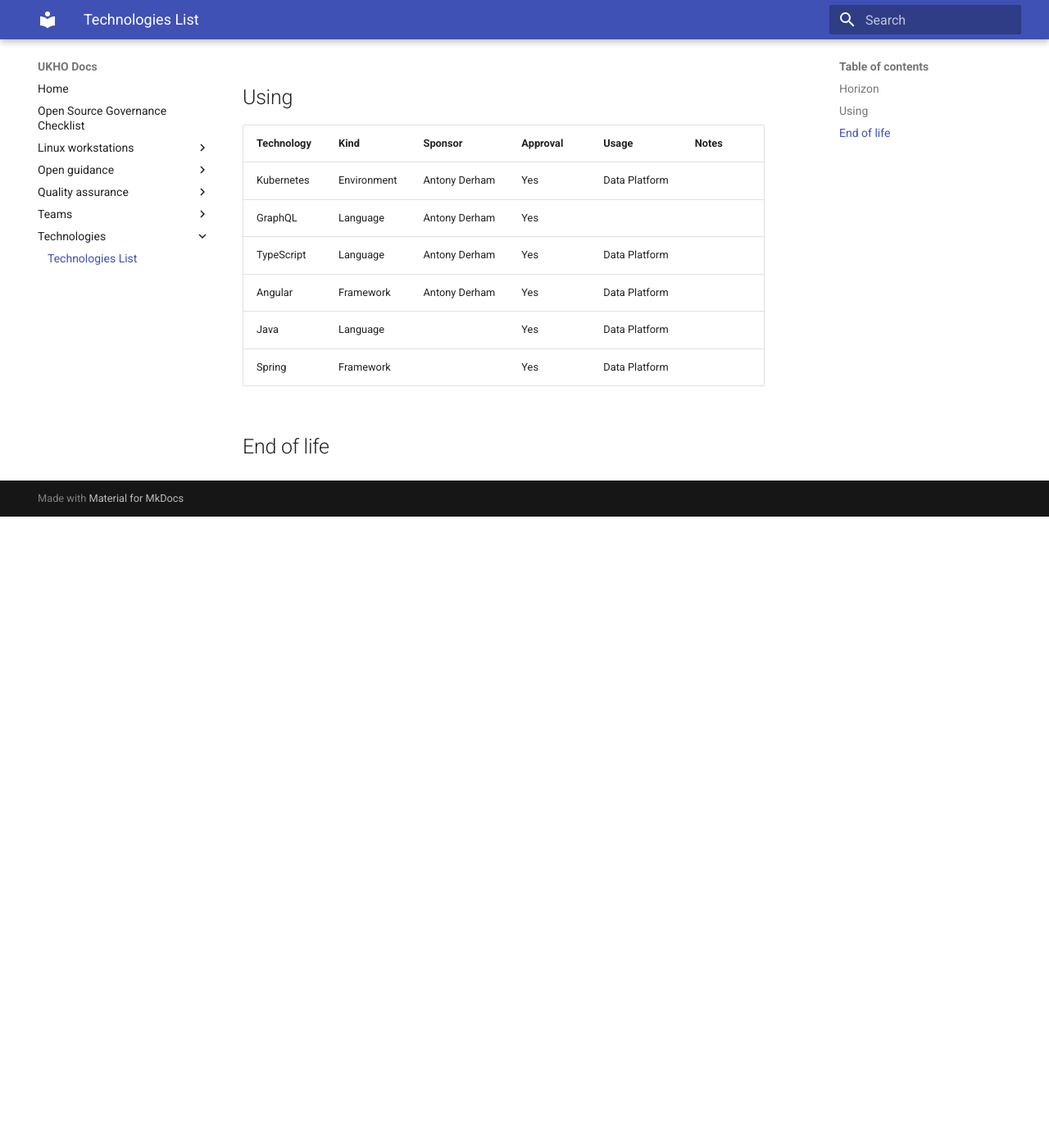
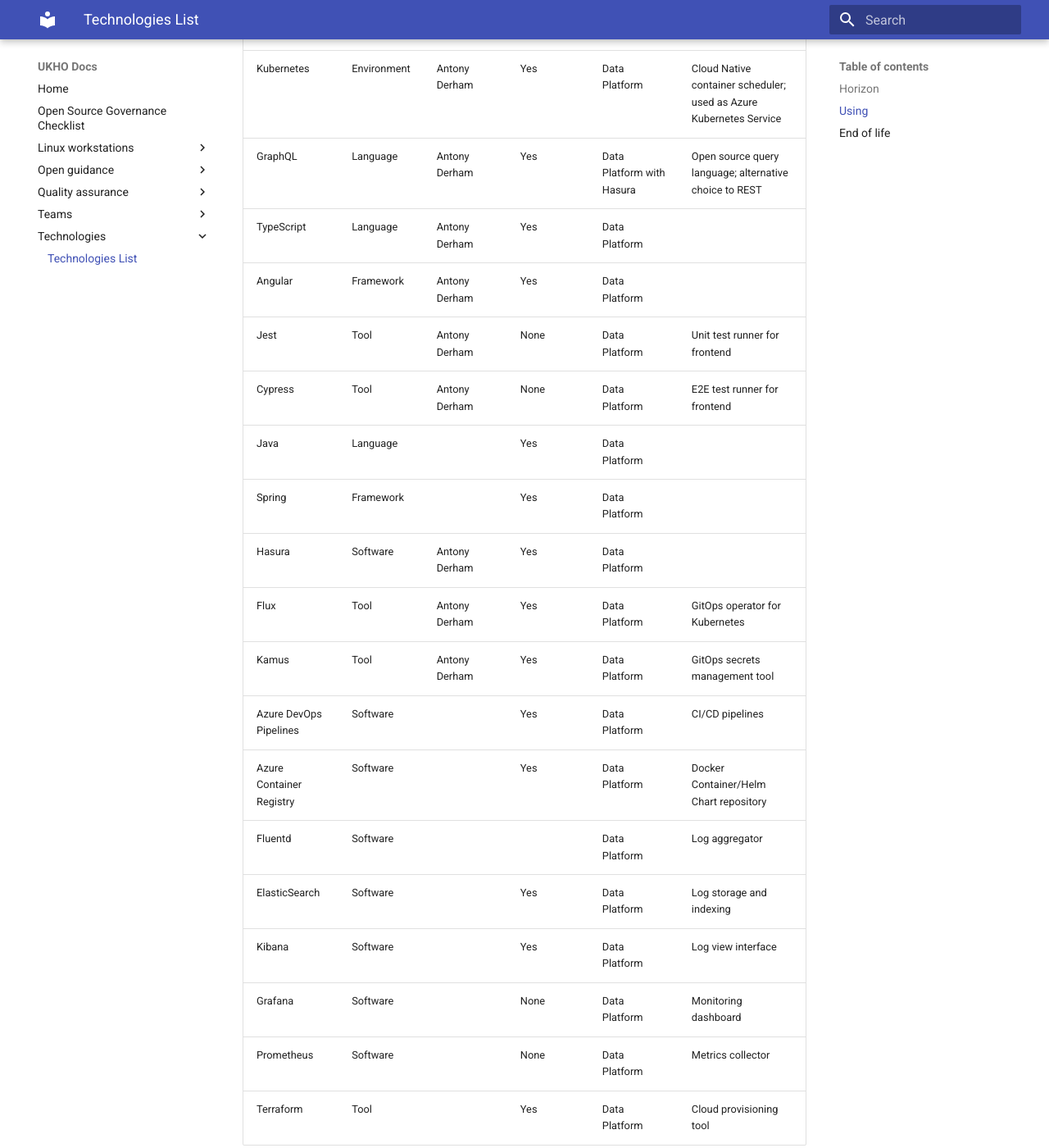
Before and after one commit to UKHO/docs, an MkDocs documentation site: the page built from docs/technologies/index.md, in a window 1280 px wide and 1400 px high, scrolled down 1269 px. Shown: the whole window at 82% size. Built offline with MkDocs 1.6.1 and Material for MkDocs 9.7.7, drawn with Linux system fonts in a browser that asks for light colours; before the commit the page ends 1899 px from its top, so only the background shows below that; some of the changed text lies outside the part shown.

Commit message:
fix: Add remaining Data Platform technologies

```diff
--- a/docs/technologies/index.md
+++ b/docs/technologies/index.md
@@ -10,28 +10,43 @@ If a technology is on this list it means that time can be spent investigating it
 
 | Technology | Kind | Sponsor | Approval | Usage | Notes |
 |---|---|---|---|---|---|
-| Node JS |  |  | None |  |  |
+| Node JS | Software |  | None |  |  |
 | Actor Pattern |  | Andrew Poole | None |  | Proto-actor, Akka .net etc |
 | Bots |  |  | None |  | Alexa protoytpe in R&D |
 | Kotlin | Language | Joseph Egan | None |  | On hold pending more use in government |
-| Azure KeyVault |  | Carl Molyneux | None |  | Carl is going to speak to ITSOs about using Vault, as we now have a use case that PMP doesn't cover |
+| Azure KeyVault | Software | Carl Molyneux | None |  | Carl is going to speak to ITSOs about using Vault, as we now have a use case that PMP doesn't cover |
 | ~Graph Databases~ |  | ~Andrew Poole~ | None |  |  |
 | ~Block Chain~ |  | ~Andrew Poole~ | None |  |  |
 | Serverless |  | ~Mainstream~ | None |  | Az Functions was part of AVCS online but were de-scoped. Maybe in second phase? Az Logic Apps |
-| Kafka |  |  | None |  |  |
-| Terraform |  | ~Mainstream~ | None |  |  |
-| Grafana |  | IN USE? | None |  |  |
-| Prometheus |  | IN USE? | None |  |  |
+| Kafka | Software |  | None |  |  |
 
 ## Using
 
 | Technology | Kind | Sponsor | Approval | Usage | Notes |
 |---|---|---|---|---|---|
-| Kubernetes | Environment | Antony Derham | Yes | Data Platform |  |
-| GraphQL | Language | Antony Derham | Yes |  |  |
+| Kubernetes | Environment | Antony Derham | Yes | Data Platform | Cloud Native container scheduler; used as Azure Kubernetes Service |
+| GraphQL | Language | Antony Derham | Yes | Data Platform with Hasura | Open source query language; alternative choice to REST |
 | TypeScript | Language | Antony Derham | Yes | Data Platform |  |
 | Angular | Framework | Antony Derham | Yes | Data Platform |  |
+| Jest | Tool | Antony Derham | None | Data Platform | Unit test runner for frontend |
+| Cypress | Tool | Antony Derham | None | Data Platform | E2E test runner for frontend |
 | Java | Language |  | Yes | Data Platform |  |
 | Spring | Framework |  | Yes | Data Platform |  |
+| Hasura | Software | Antony Derham | Yes | Data Platform |  |
+| Flux | Tool | Antony Derham | Yes | Data Platform | GitOps operator for Kubernetes |
+| Kamus | Tool | Antony Derham | Yes | Data Platform | GitOps secrets management tool |
+| Azure DevOps Pipelines | Software |  | Yes | Data Platform | CI/CD pipelines |
+| Azure Container Registry | Software |  | Yes | Data Platform | Docker Container/Helm Chart repository |
+| Fluentd | Software |  |  | Data Platform | Log aggregator |
+| ElasticSearch | Software |  | Yes | Data Platform | Log storage and indexing |
+| Kibana | Software |  | Yes | Data Platform | Log view interface |
+| Grafana | Software | | None | Data Platform | Monitoring dashboard |
+| Prometheus | Software |  | None | Data Platform | Metrics collector |
+| Terraform | Tool |  | Yes | Data Platform | Cloud provisioning tool |
 
 ## End of life
+
+If a technology is on this list, we should be actively looking to move away from using it.
+
+| Technology | Kind | Sponsor | Approval | Usage | Notes |
+|---|---|---|---|---|---|
```
